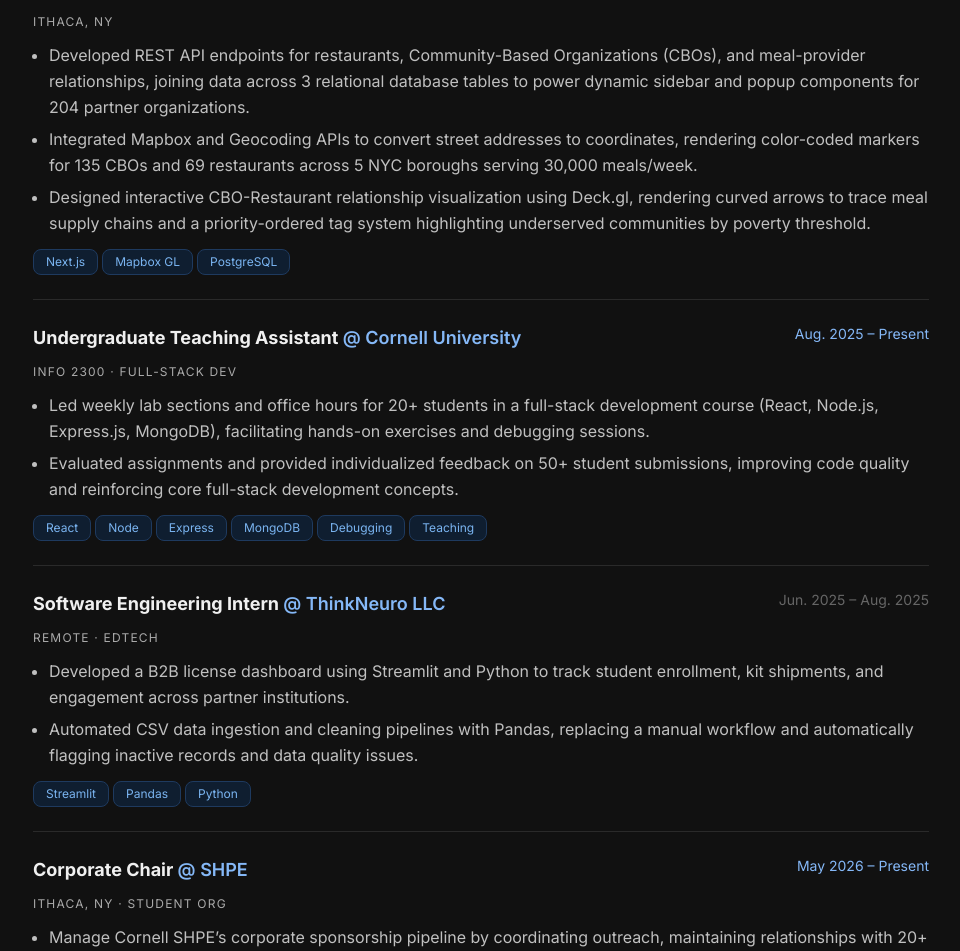
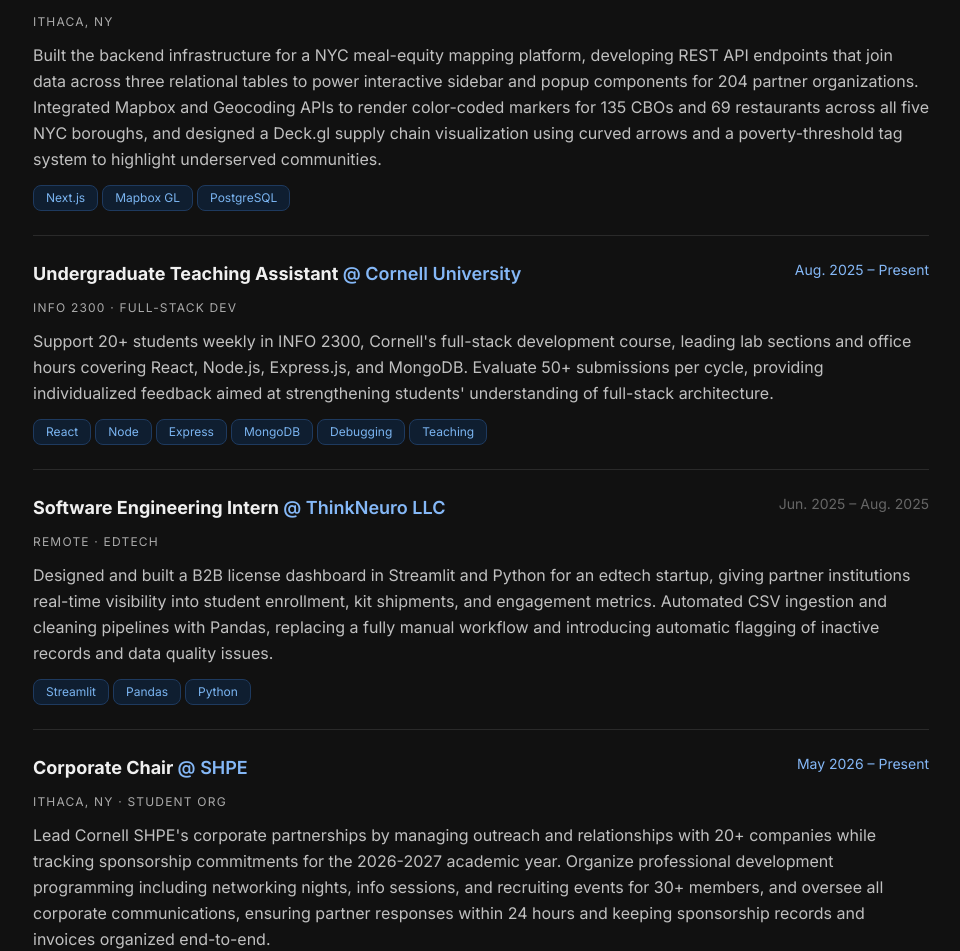
Before and after one commit to erik-mauricio/portfolio-website, a Next.js app: page / in a window 1280 px wide. Shown: the part 850-1801 px from the top of the page, without its empty margins (159-1119 px from the left). Built offline with nearby package versions, Linux system fonts and the light colour scheme.

Commit message:
changed experience text

```diff
--- a/src/app/component-library/ExperienceInfo.tsx
+++ b/src/app/component-library/ExperienceInfo.tsx
@@ -48,11 +48,9 @@ export default function ExperienceInfo({ company, title, subtitle, description,
 
       <p className={`text-xs uppercase tracking-widest ${s.subtitle}`}>{subtitle}</p>
 
-      <ul className={`list-disc list-outside ml-4 flex flex-col gap-1.5 text-base leading-relaxed ${s.description}`}>
-        {description.map((point, i) => (
-          <li key={i}>{point}</li>
-        ))}
-      </ul>
+      <p className={`text-base leading-relaxed ${s.description}`}>
+        {description}
+      </p>
 
       {techStack.length > 0 && (
         <div className="flex flex-wrap gap-1" role="list" aria-label="Technologies used">
--- a/src/app/page.tsx
+++ b/src/app/page.tsx
@@ -57,9 +57,12 @@ export default function Home() {
       date: "Aug. 2025 – Present",
       isActive: true,
       description: [
-        "Developed REST API endpoints for restaurants, Community-Based Organizations (CBOs), and meal-provider relationships, joining data across 3 relational database tables to power dynamic sidebar and popup components for 204 partner organizations.",
-        "Integrated Mapbox and Geocoding APIs to convert street addresses to coordinates, rendering color-coded markers for 135 CBOs and 69 restaurants across 5 NYC boroughs serving 30,000 meals/week.",
-        "Designed interactive CBO-Restaurant relationship visualization using Deck.gl, rendering curved arrows to trace meal supply chains and a priority-ordered tag system highlighting underserved communities by poverty threshold.",
+        `Built the backend infrastructure for a NYC meal-equity mapping platform,
+        developing REST API endpoints that join data across three relational tables to power
+        interactive sidebar and popup components for 204 partner organizations.
+        Integrated Mapbox and Geocoding APIs to render color-coded markers for 135 CBOs and 69 restaurants
+        across all five NYC boroughs, and designed a Deck.gl supply chain visualization using curved arrows and
+        a poverty-threshold tag system to highlight underserved communities.`,
       ],
       techStack: ["Next.js", "Mapbox GL", "PostgreSQL"],
     },
@@ -70,10 +73,19 @@ export default function Home() {
       date: "Aug. 2025 – Present",
       isActive: true,
       description: [
-        "Led weekly lab sections and office hours for 20+ students in a full-stack development course (React, Node.js, Express.js, MongoDB), facilitating hands-on exercises and debugging sessions.",
-        "Evaluated assignments and provided individualized feedback on 50+ student submissions, improving code quality and reinforcing core full-stack development concepts.",
+        `Support 20+ students weekly in INFO 2300, Cornell's full-stack development course,
+        leading lab sections and office hours covering React, Node.js, Express.js, and MongoDB.
+        Evaluate 50+ submissions per cycle, providing individualized feedback aimed at strengthening
+        students' understanding of full-stack architecture.`,
       ],
-      techStack: ["React", "Node", "Express", "MongoDB", "Debugging", "Teaching"],
+      techStack: [
+        "React",
+        "Node",
+        "Express",
+        "MongoDB",
+        "Debugging",
+        "Teaching",
+      ],
     },
     {
       company: "ThinkNeuro LLC",
@@ -82,8 +94,10 @@ export default function Home() {
       date: "Jun. 2025 – Aug. 2025",
       isActive: false,
       description: [
-        "Developed a B2B license dashboard using Streamlit and Python to track student enrollment, kit shipments, and engagement across partner institutions.",
-        "Automated CSV data ingestion and cleaning pipelines with Pandas, replacing a manual workflow and automatically flagging inactive records and data quality issues.",
+        `Designed and built a B2B license dashboard in Streamlit and Python for an edtech startup,
+        giving partner institutions real-time visibility into student enrollment, kit shipments, and
+        engagement metrics. Automated CSV ingestion and cleaning pipelines with Pandas, replacing a
+        fully manual workflow and introducing automatic flagging of inactive records and data quality issues.`,
       ],
       techStack: ["Streamlit", "Pandas", "Python"],
     },
@@ -94,14 +108,11 @@ export default function Home() {
       date: "May 2026 – Present",
       isActive: true,
       description: [
-        `Manage Cornell SHPE’s corporate sponsorship pipeline by coordinating outreach,
-        maintaining relationships with 20+ companies, and tracking sponsorship commitments
-        for the 2026–2027 academic year. `,
-        `Coordinate professional development and corporate engagement initiatives, including
-        networking events, information sessions, and recruiting programs for ~30+ members`,
-        `Oversee corporate communications and operational workflows by organizing sponsorship
-        records and invoices, responding to partners within 24 hours, and promoting career opportunities
-        through member communication channels.`,
+        `Lead Cornell SHPE's corporate partnerships by managing outreach and relationships with 20+
+        companies while tracking sponsorship commitments for the 2026-2027 academic year.
+        Organize professional development programming including networking nights, info sessions, and
+         recruiting events for 30+ members, and oversee all corporate communications, ensuring partner
+          responses within 24 hours and keeping sponsorship records and invoices organized end-to-end.`,
       ],
       techStack: [],
     },
@@ -312,8 +323,8 @@ export default function Home() {
               AI, NLP, and full-stack engineering by building backend systems,
               retrieval pipelines, and LLM-integrated products. Outside of
               engineering, I serve as Corporate Chair for my SHPE chapter, and
-              spend my time at the gym, watching Barcelona FC and El Tri, and
-              listening to music. Currently, I&apos;m seeking a Summer 2027 internship in
+              spend my time at the gym, watching Barcelona FC, and
+              listening to Drake. Currently, I&apos;m seeking a Summer 2027 internship in
               software engineering.
             </p>
           </div>
```
